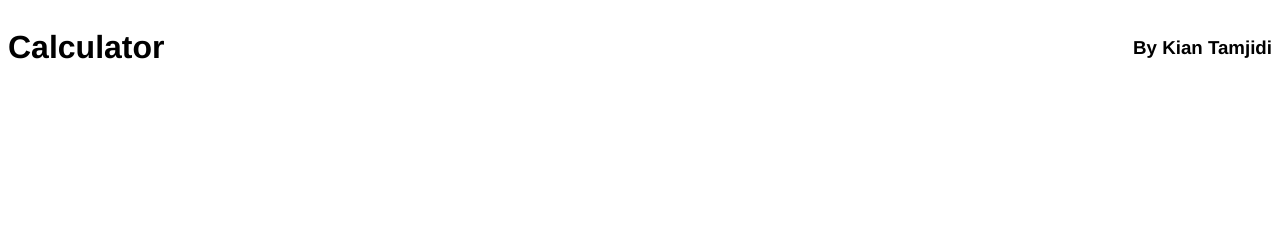
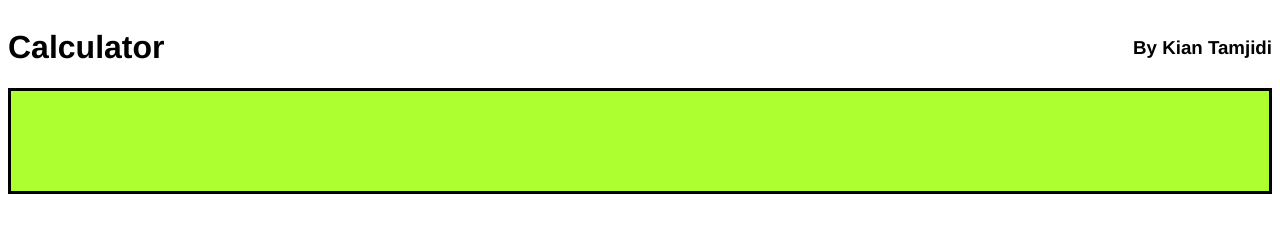
Before and after one commit to kian-tamjidi04/calculator, a plain HTML site: page index.html in a window 1280 px wide. Drawn offline with Linux system fonts and the light colour scheme.

Commit message:
Add styling for display on calculator

```diff
--- a/styles.css
+++ b/styles.css
@@ -7,3 +7,9 @@ header {
     justify-content: space-between;
     align-items: center;
 }
+
+.display {
+    background-color: greenyellow;
+    border: 3px solid black;
+    padding: 50px;
+}
```
